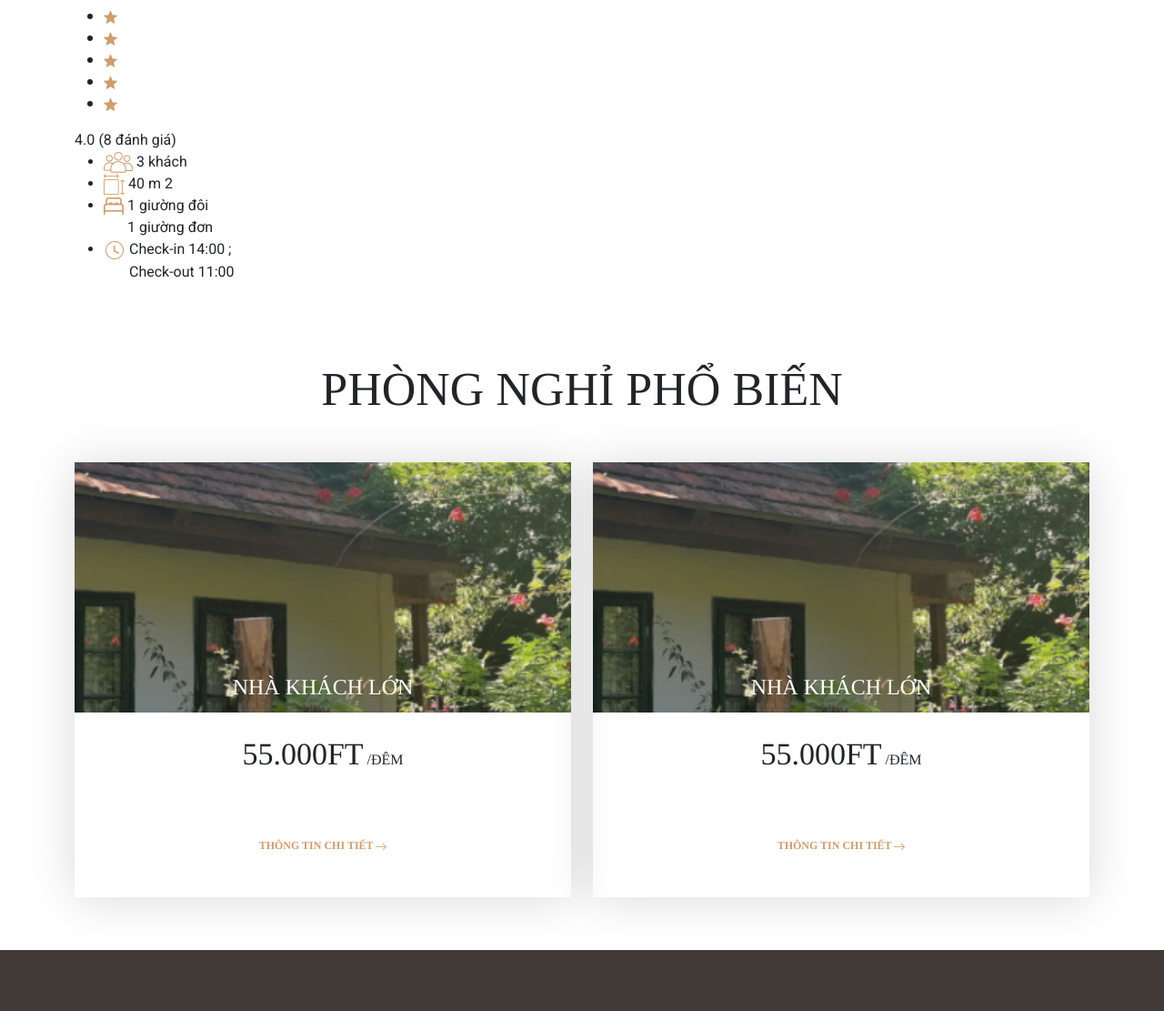
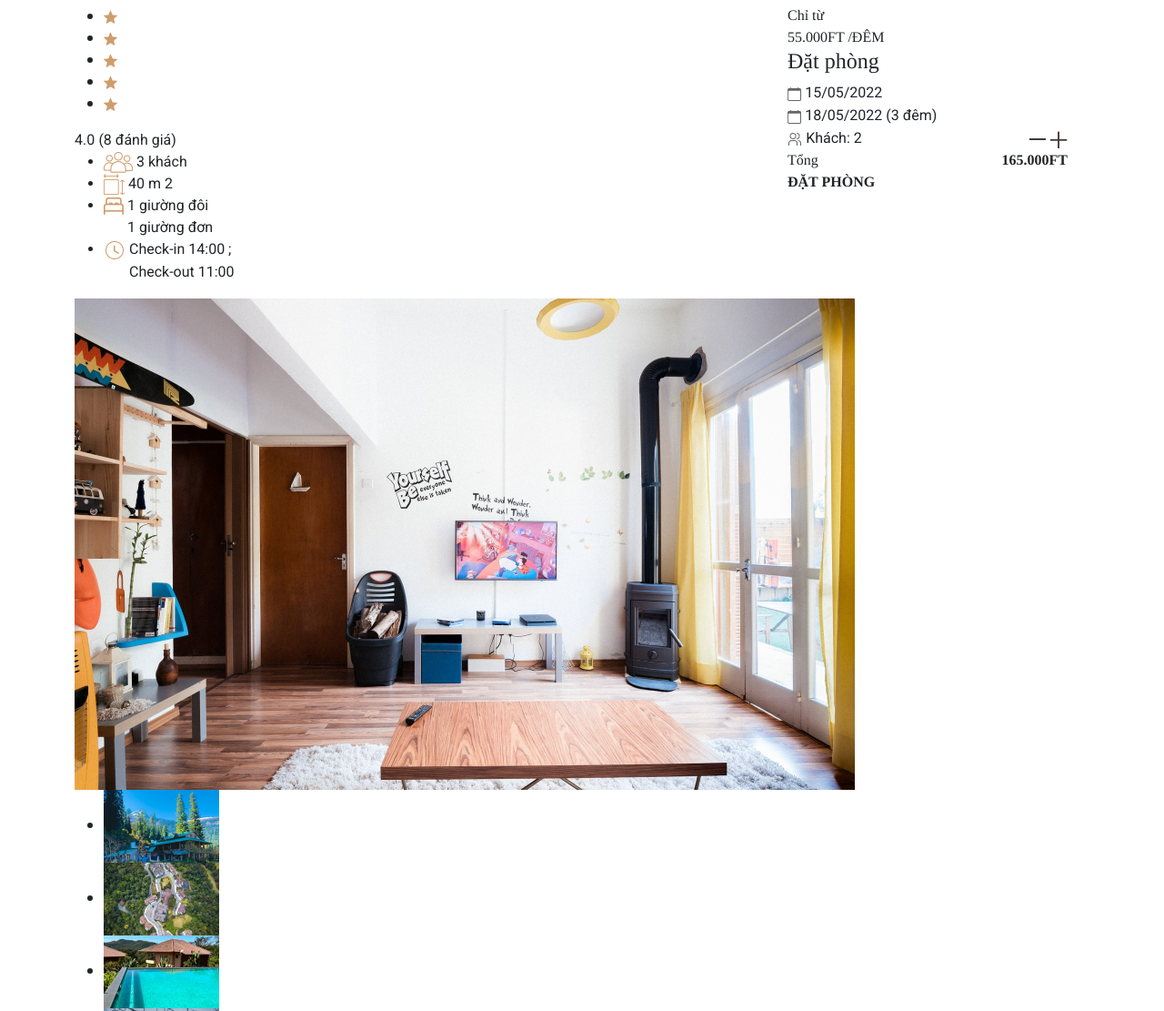
Before and after one commit to tienbaovuong/homestaydetailHTML, a plain HTML site: page index.html in a window 1280 px wide. Shown: the part 281-1392 px from the top of the page at 91% size. Drawn offline with nearby package versions, Linux system fonts and the light colour scheme.

Commit message:
premium room

```diff
--- a/index.html
+++ b/index.html
@@ -152,9 +152,58 @@
                                 </li>
                             </ul>
                         </div>
+                        <div class="banner">
+                            <img src="images/premiumroom0.png" alt="">
+                        </div>
+                        <ul class="listpicture">
+                            <li><img src="images/premiumroom1.png" alt=""></li>
+                            <li><img src="images/premiumroom2.png" alt=""></li>
+                            <li><img src="images/premiumroom3.png" alt=""></li>
+                            <li><img src="images/premiumroom4.png" alt=""></li>
+                            <li><img src="images/premiumroom5.png" alt=""></li>
+                            <li><img src="images/premiumroom6.png" alt=""></li>
+                        </ul>
                     </div>
                     <div class="col-md-4">
-
+                        <div class="giaphong">
+                            <div class="container">
+                                <div class="tinos">
+                                    <p>Chỉ từ</p>
+                                    <span>55.000FT</span>
+                                    <span>/ĐÊM</span>
+                                </div>
+                            </div>
+                        </div>
+                        <div class="datphong">
+                            <div class="container">
+                                <h4 class="tinos">Đặt phòng</h4>
+                                <img src="images/calendar.png" alt=""> <span class="roboto">15/05/2022</span>
+                                <div class="line"></div>
+                                <img src="images/calendar.png" alt=""> <span class="roboto">18/05/2022 (3 đêm)</span>
+                                <div class="line"></div>
+                                <div class="row justify-content-between">
+                                    <div class="col-auto">
+                                        <img src="images/twouser.png" alt=""> <span class="roboto">Khách: 2</span>
+                                    </div>
+                                    <div class="col-auto">
+                                        <img src="images/minus.png" alt="" class="minus">
+                                        <img src="images/plus.png" alt="" class="plus">
+                                    </div>
+                                </div>
+                                <div class="line"></div>
+                                <div class="row justify-content-between">
+                                    <div class="col-auto">
+                                        <div class="tinos"><span class="tong">Tổng</span></div>
+                                    </div>
+                                    <div class="col-auto">
+                                        <div class="tinos_bold"><span class="price">165.000FT</span></div>
+                                    </div>
+                                </div>
+                                <div class="bookingbutton">
+                                    <div class="tinos_bold">ĐẶT PHÒNG</div>
+                                </div>
+                            </div>
+                        </div>
                     </div>
                 </div>
             </div>
```
Also changed, not shown: images/calendar.png (added), images/minus.png (added), images/plus.png (added), images/premiumroom0.png (added), images/premiumroom1.png (added), images/premiumroom2.png (added), images/premiumroom3.png (added), images/premiumroom4.png (added), images/premiumroom5.png (added), images/premiumroom6.png (added), images/twouser.png (added).
